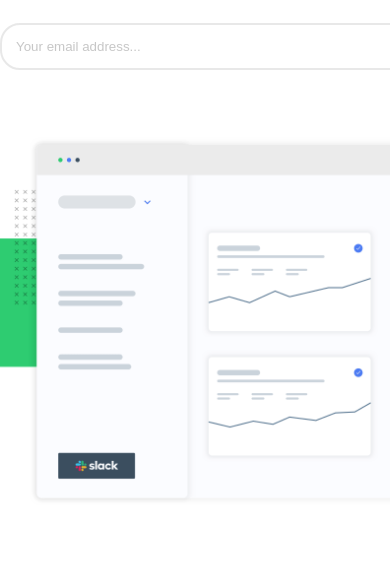
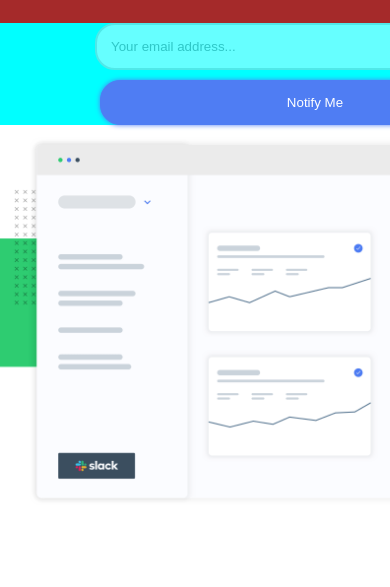
Before and after one commit to GersonADS/Ping-coming-soon-page-master, a plain HTML site: page index.html in a window 390 px wide. Shown: the part 202-789 px from the top of the page. Drawn offline with nearby package versions, Linux system fonts and the light colour scheme.

Commit message:
fix the buttons

```diff
--- a/index.html
+++ b/index.html
@@ -14,6 +14,7 @@
 
   <link rel="stylesheet" href="/src/css/reset.css">
   <link rel="stylesheet" href="/src/css/style.css">
+  <link rel="stylesheet" href="/src/css/responsive.css">
 
 
   <link rel="preconnect" href="https://fonts.googleapis.com">
@@ -53,8 +54,8 @@
       <section class="controlers">
         <div class="inputs">
 
-          <input type="email" name="email" id="_email" placeholder="Your email address...">
-          <button class="btn">Notify Me</button>
+          <input type="email" name="email" id="_email" class="input" placeholder="Your email address...">
+          <button class="btn input">Notify Me</button>
 
         </div>
 
--- /dev/null
+++ b/src/css/responsive.css
@@ -0,0 +1,24 @@
+@media (max-width: 665px){
+
+    .controlers{
+        background-color: brown;
+    }
+
+    .inputs{
+        display: flex;
+        flex-direction: column;
+        align-items:center;
+        background-color: aqua;
+        width:100%;
+    }
+
+
+    /*arrumar tamanho dos botões*/
+    .btn{
+        flex-shrink: 1;
+        margin-top: .5rem;
+        width: 430px;
+        flex-shrink: 1;
+    }
+
+}
```
